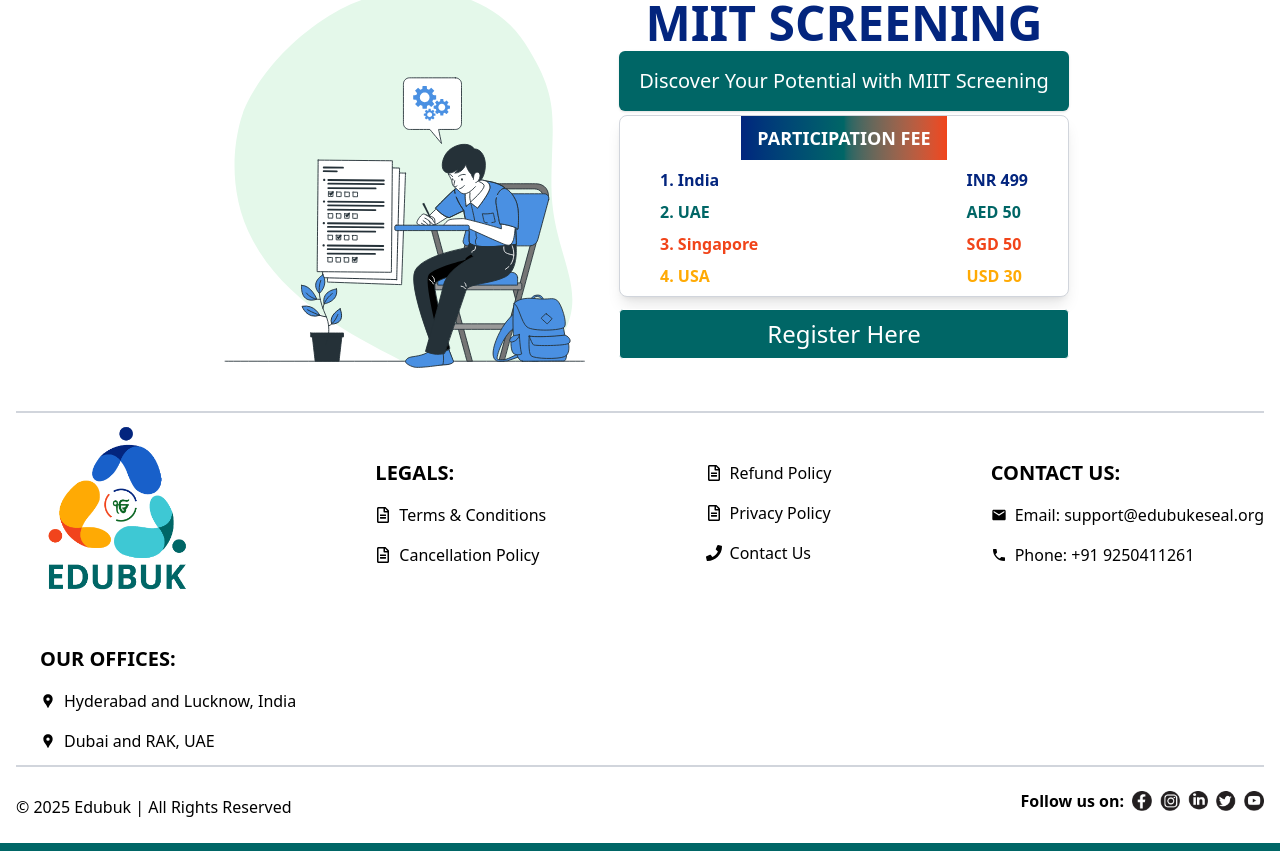
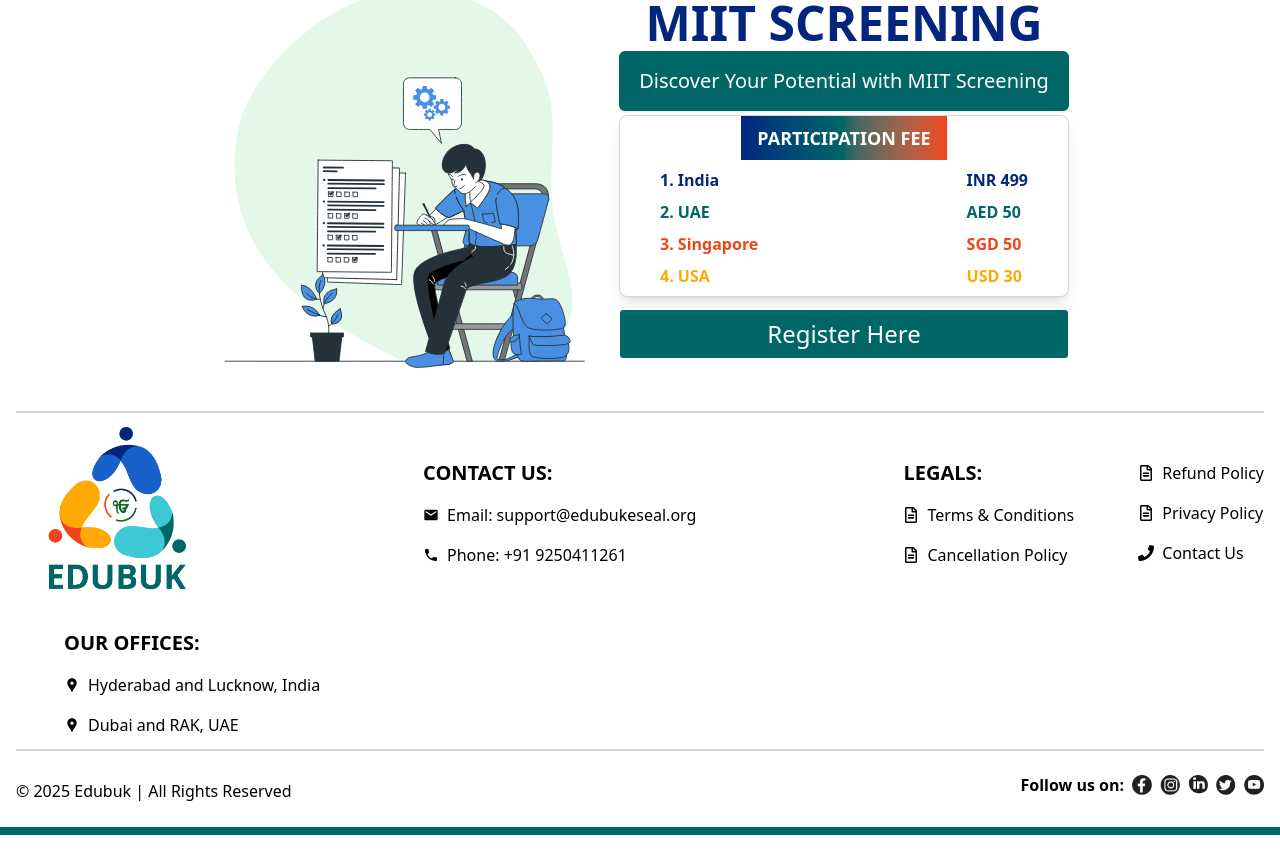
Before and after one commit to edubuk/MIIT-Screening-V2, a React (Vite) app: page / in a window 1280 px wide. Shown: the part 10727-11578 px from the top of the page. Built offline with nearby package versions, Linux system fonts and the light colour scheme; no server answers.

Commit message:
footer data organised

```diff
--- a/src/pages/Footer.tsx
+++ b/src/pages/Footer.tsx
@@ -11,26 +11,27 @@
 
 const Footer = () => {
   return (
-    <div className="flex flex-col bg-white sm:px-4 gap-4 border-b-8 border-[#006666]" data-aos="fade-up">
-
-      <div className="flex flex-wrap justify-center sm:justify-between items-center gap-8 border-b-2 border-t-2 border-gray-300 pb-3 " >
+    <div className="flex flex-col bg-white sm:px-4 gap-4 border-b-8 border-[#006666] w-full" data-aos="fade-up">
+      <div className="flex flex-wrap justify-start sm:justify-between items-center gap-4 border-b-2 border-t-2 border-gray-300 pb-3 " >
         <img src={logo} alt="logo" className="md:w-[200px] md:h-[200px] w-[152px] h-[152px]"></img>
-        <div className="flex flex-col justify-center gap-4 sm:pl-6">
+        <div className="flex flex-col justify-center gap-4 sm:pl-12 ml-6">
+            <div className="font-semibold text-xl text-black uppercase">Contact Us:</div>
+            <div className="flex justify-start gap-2 items-center text-black"><MdEmail />Email: support@edubukeseal.org</div>
+            <div className="flex justify-start gap-2 items-center text-black"><MdPhone />Phone: +91 9250411261</div>
+        </div>
+        <div className="flex flex-col sm:flex-row pl-6 gap-4">
+        <div className="flex flex-col justify-center gap-4 sm:pl-12">
             <div className="font-semibold text-xl text-black uppercase">Legals:</div>
             <Link to="/terms-and-conditions" className="flex justify-start gap-2 items-center text-black"><FaRegFileAlt />Terms & Conditions</Link>
             <Link to="/cancellation-policy" className="flex justify-start gap-2 items-center text-black"><FaRegFileAlt />Cancellation Policy</Link>
         </div>
-        <div className="flex flex-col justify-center gap-4 sm:pl-6">
-              <Link to="/refund-policy" className="flex justify-start gap-2 items-center text-black"><FaRegFileAlt />Refund Policy</Link>
+        <div className="flex flex-col justify-center gap-4 sm:pl-12">
+            <Link to="/refund-policy" className="flex justify-start gap-2 items-center text-black"><FaRegFileAlt />Refund Policy</Link>
             <Link to="/privacy-policy" className="flex justify-start gap-2 items-center text-black"><FaRegFileAlt />Privacy Policy</Link>
             <Link to="/contact-us" className="flex justify-start gap-2 items-center text-black"><FaPhone />Contact Us</Link>
         </div>
-        <div className="flex flex-col justify-center gap-4 sm:pl-6">
-            <div className="font-semibold text-xl text-black uppercase">Contact Us:</div>
-            <div className="flex justify-start gap-2 items-center text-black"><MdEmail />Email: support@edubukeseal.org</div>
-            <div className="flex justify-start gap-2 items-center text-black"><MdPhone />Phone: +91 9250411261</div>
         </div>
-        <div className="flex flex-col justify-center gap-4 sm:pl-6">
+        <div className="flex flex-col justify-center gap-4 pl-6 sm:pl-12">
             <div className="font-semibold text-xl text-black uppercase">Our Offices:</div>
             <div className="flex justify-start gap-2 items-center text-black"><MdLocationPin /> Hyderabad and Lucknow, India</div>
             <div className="flex justify-start gap-2 items-center text-black"><MdLocationPin /> Dubai and RAK, UAE</div>
```
